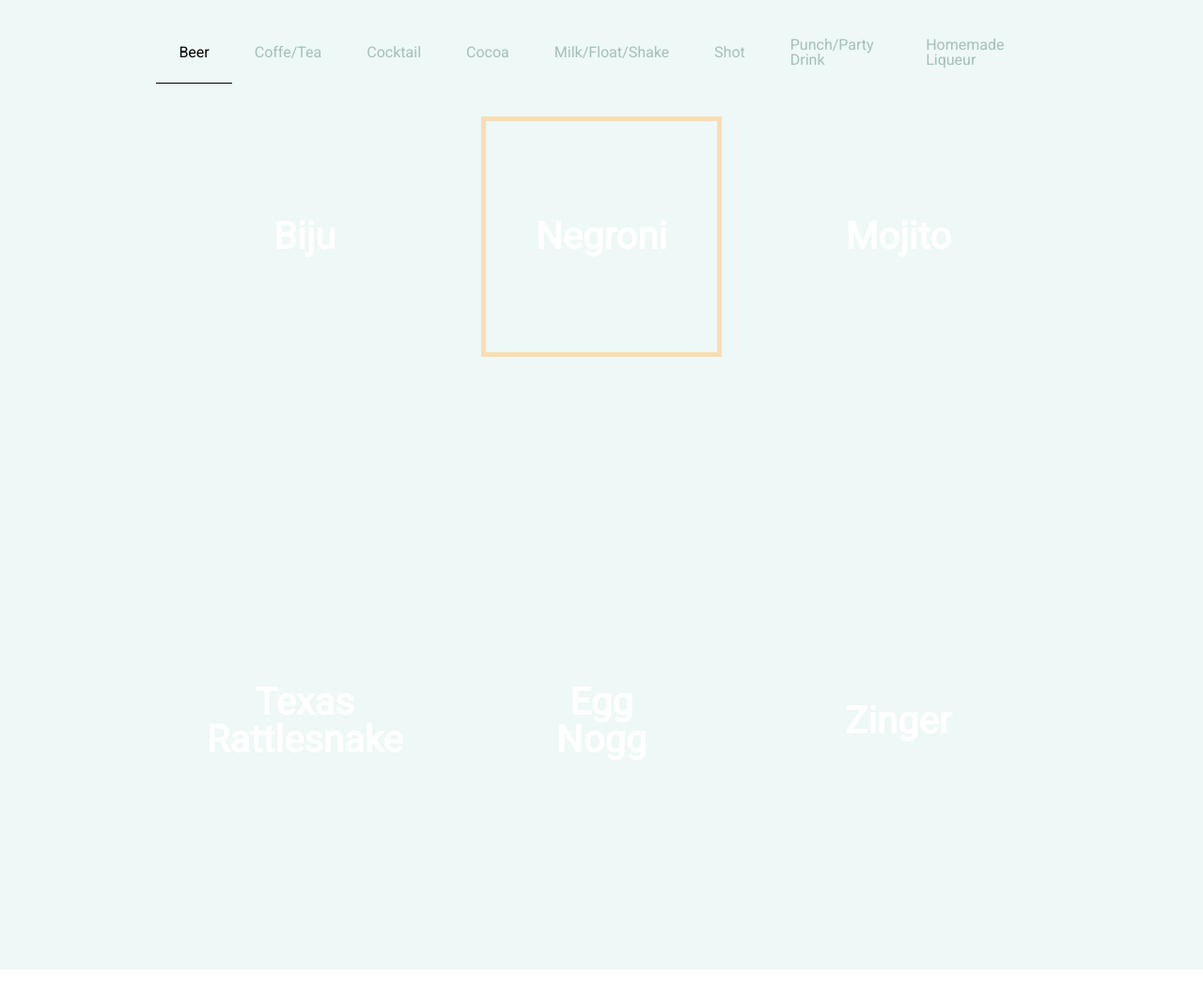
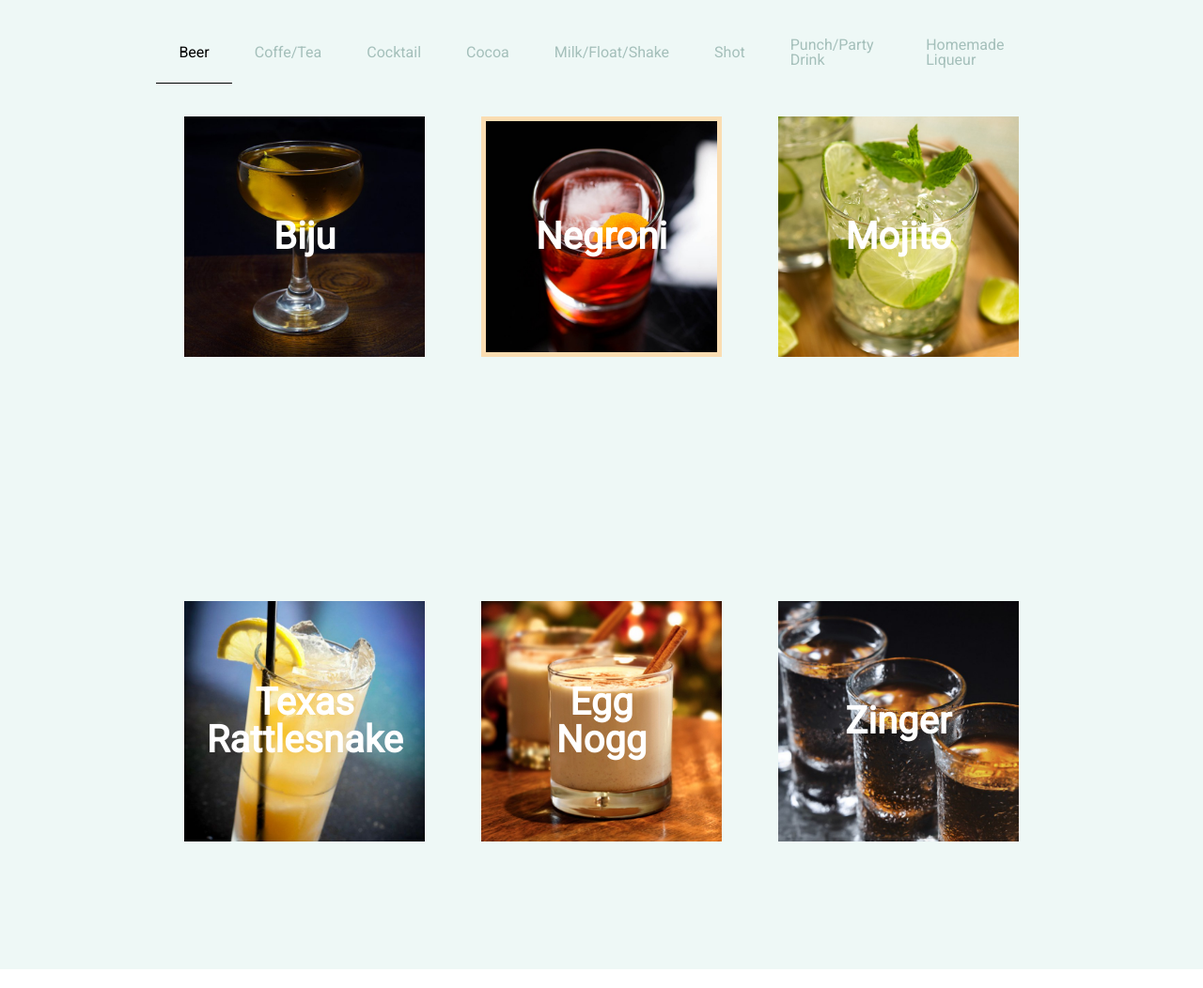
Before and after one commit to DerekPhil/DerekPhil.github.io, a plain HTML site: page index.html in a window 1280 px wide. Shown: the part 160-1212 px from the top of the page at 94% size. Drawn offline with Linux system fonts and the light colour scheme.

Commit message:
path fix and images folder added

```diff
--- a/main.css
+++ b/main.css
@@ -75,22 +75,22 @@ body {
     height: 20vw;
     margin-top: 3%; }
     .menu__product--1 {
-      background: url("../src/images/product1.jpg") center no-repeat;
+      background: url("images/product1.jpg") center no-repeat;
       background-size: cover; }
     .menu__product--2 {
-      background: url("../src/images/product2.jpg") center no-repeat;
+      background: url("images/product2.jpg") center no-repeat;
       background-size: cover; }
     .menu__product--3 {
-      background: url("../src/images/product3.jpg") center no-repeat;
+      background: url("images/product3.jpg") center no-repeat;
       background-size: cover; }
     .menu__product--4 {
-      background: url("../src/images/product4.jpg") center no-repeat;
+      background: url("images/product4.jpg") center no-repeat;
       background-size: cover; }
     .menu__product--5 {
-      background: url("../src/images/product5.jpg") center no-repeat;
+      background: url("images/product5.jpg") center no-repeat;
       background-size: cover; }
     .menu__product--6 {
-      background: url("../src/images/product6.jpg") center no-repeat;
+      background: url("images/product6.jpg") center no-repeat;
       background-size: cover; }
     .menu__product__name {
       text-align: center;
```
Also changed, not shown: images/product1.jpg (added), images/product2.jpg (added), images/product3.jpg (added), images/product4.jpg (added), images/product5.jpg (added), images/product6.jpg (added).
